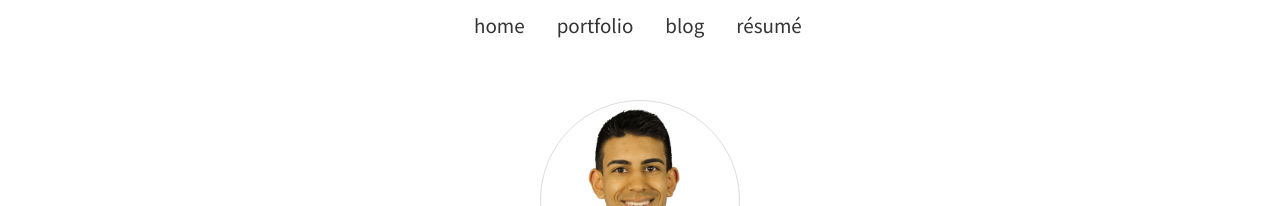
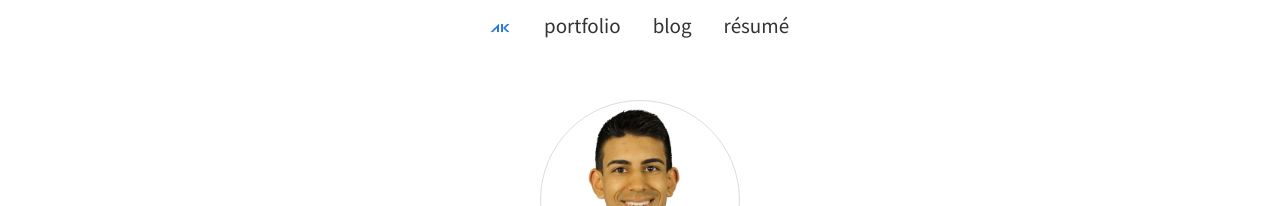
Before and after one commit to alykhank/alykhank.github.io, a Jekyll site: the page built from index.html, in a window 1280 px wide. Shown: the top 206 px of the page. Built offline with Jekyll 4.4.1, drawn with Linux system fonts in a browser that asks for light colours; nearby versions of some CDN libraries; comment, search, counter and statistics services are not loaded.

Commit message:
Replace 'home' in navbar with icon

```diff
--- a/_includes/navbar.html
+++ b/_includes/navbar.html
@@ -1,7 +1,7 @@
 <div class="navbar-container">
 	<nav class="navbar" role="navigation">
 		<ul class="nav nav-pills">
-			<li><a href="/" id="nav-home">Home</a></li>
+			<li><a href="/" id="nav-home"><img src="/img/ak.png" alt="Home" width="24" height="24"></a></li>
 			<li><a href="/#portfolio" id="nav-portfolio">Portfolio</a></li>
 			<li><a href="/blog/" id="nav-blog">Blog</a></li>
 			<li><a href="/resume.html" id="nav-resume">R&eacute;sum&eacute;</a></li>
--- a/css/styles.scss
+++ b/css/styles.scss
@@ -11,7 +11,7 @@ a {
 }
 
 .navbar-container {
-	width: 26em;
+	width: 24em;
 	margin: auto;
 }
 
```
